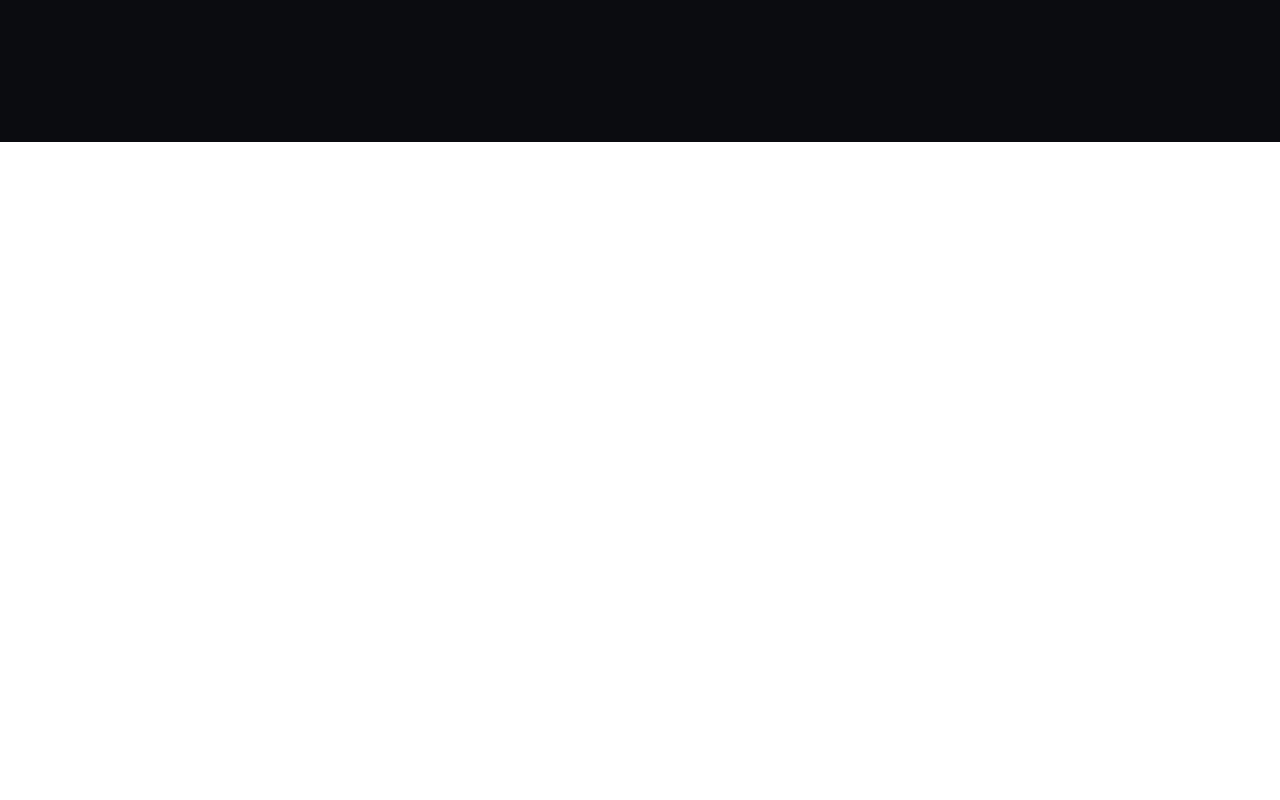
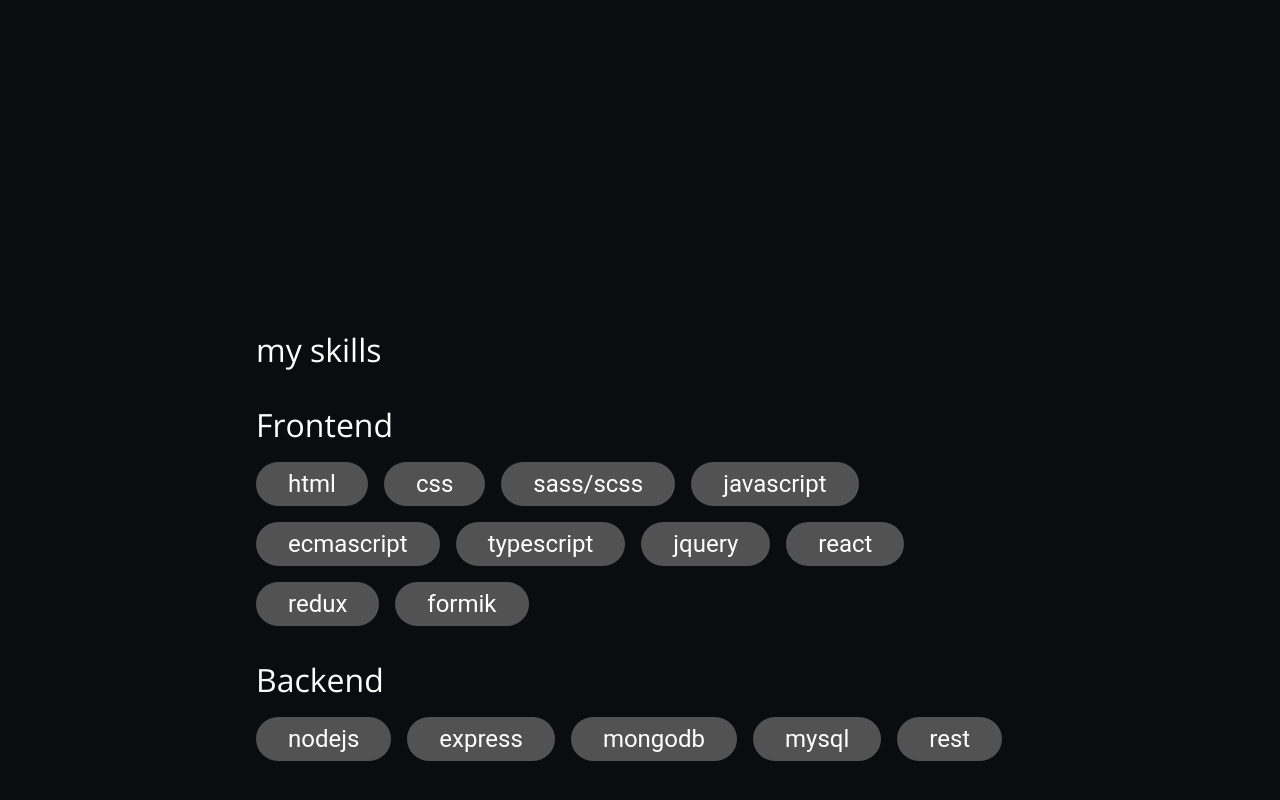
Before and after one commit to prateeksoni1/old-portfolio, a React (Create React App) app: page / in a window 1280 px wide. Shown: the part 2258-3058 px from the top of the page. Before the commit the page ends 2400 px from the top, so only its background shows below. Built offline with nearby package versions, Linux system fonts and the light colour scheme.

Commit message:
add skills
Signed-off-by: proforty7 <proforty7@gmail.com>

```diff
--- a/src/components/app/app.tsx
+++ b/src/components/app/app.tsx
@@ -4,6 +4,7 @@ import Hero from "../hero/hero";
 import Navbar from "../navbar/navbar";
 import Work from "../work/work";
 import Experience from "../experience/experience";
+import Skills from "../skills/skills";
 
 const App = () => {
   return (
@@ -13,6 +14,7 @@ const App = () => {
       <div className={classes.column}>
         <Work />
         <Experience />
+        <Skills />
       </div>
     </div>
   );
--- /dev/null
+++ b/src/components/skills/skills.module.scss
@@ -0,0 +1,37 @@
+.skills {
+  margin-bottom: 0;
+  min-height: 100vh;
+  display: flex;
+  align-items: center;
+  justify-content: center;
+
+  .container {
+    width: 100%;
+
+    .head {
+      font-weight: 100;
+      font-family: "Open Sans";
+      margin-bottom: 2rem;
+    }
+
+    .pillTitle {
+      font-family: "Open Sans";
+      font-size: 2rem;
+      margin: 1rem 0px;
+    }
+    .pillContainer {
+      display: flex;
+      flex-wrap: wrap;
+
+      .pill {
+        margin-right: 1rem;
+        margin-bottom: 1rem;
+        box-sizing: border-box;
+        font-size: 1.5rem;
+        background-color: #525252;
+        padding: 0.5rem 2rem;
+        border-radius: 100px;
+      }
+    }
+  }
+}
--- /dev/null
+++ b/src/components/skills/skills.tsx
@@ -0,0 +1,46 @@
+import React, { FunctionComponent } from "react";
+import classes from "./skills.module.scss";
+
+const skills = {
+  frontend: [
+    "html",
+    "css",
+    "sass/scss",
+    "javascript",
+    "ecmascript",
+    "typescript",
+    "jquery",
+    "react",
+    "redux",
+    "formik",
+  ],
+  backend: ["nodejs", "express", "mongodb", "mysql", "rest"],
+};
+
+const Skills: FunctionComponent = () => {
+  return (
+    <div className={classes.skills}>
+      <div className={classes.container}>
+        <h1 className={classes.head}>my skills</h1>
+        <div className={classes.pillTitle}>Frontend</div>
+        <div className={classes.pillContainer}>
+          {React.Children.toArray(
+            skills.frontend.map((skill) => (
+              <span className={classes.pill}>{skill}</span>
+            ))
+          )}
+        </div>
+        <div className={classes.pillTitle}>Backend</div>
+        <div className={classes.pillContainer}>
+          {React.Children.toArray(
+            skills.backend.map((skill) => (
+              <span className={classes.pill}>{skill}</span>
+            ))
+          )}
+        </div>
+      </div>
+    </div>
+  );
+};
+
+export default Skills;
```
